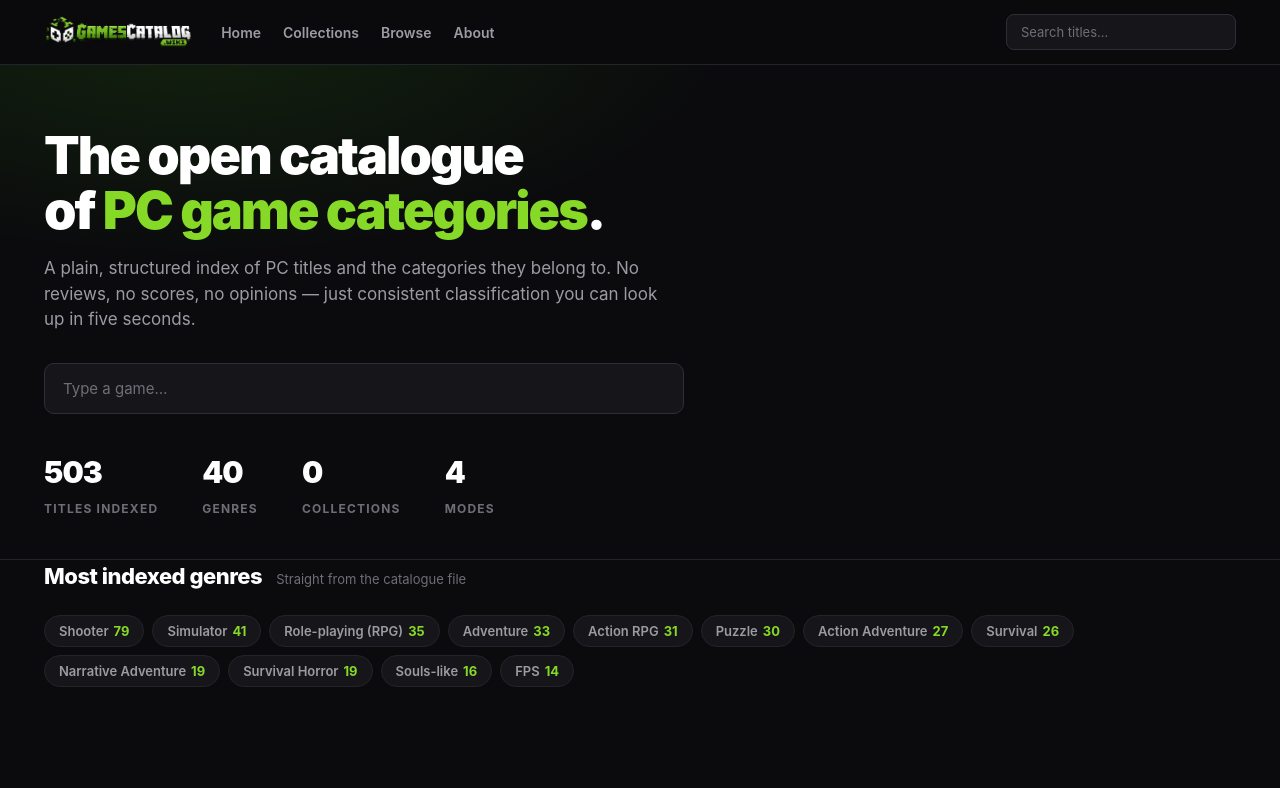
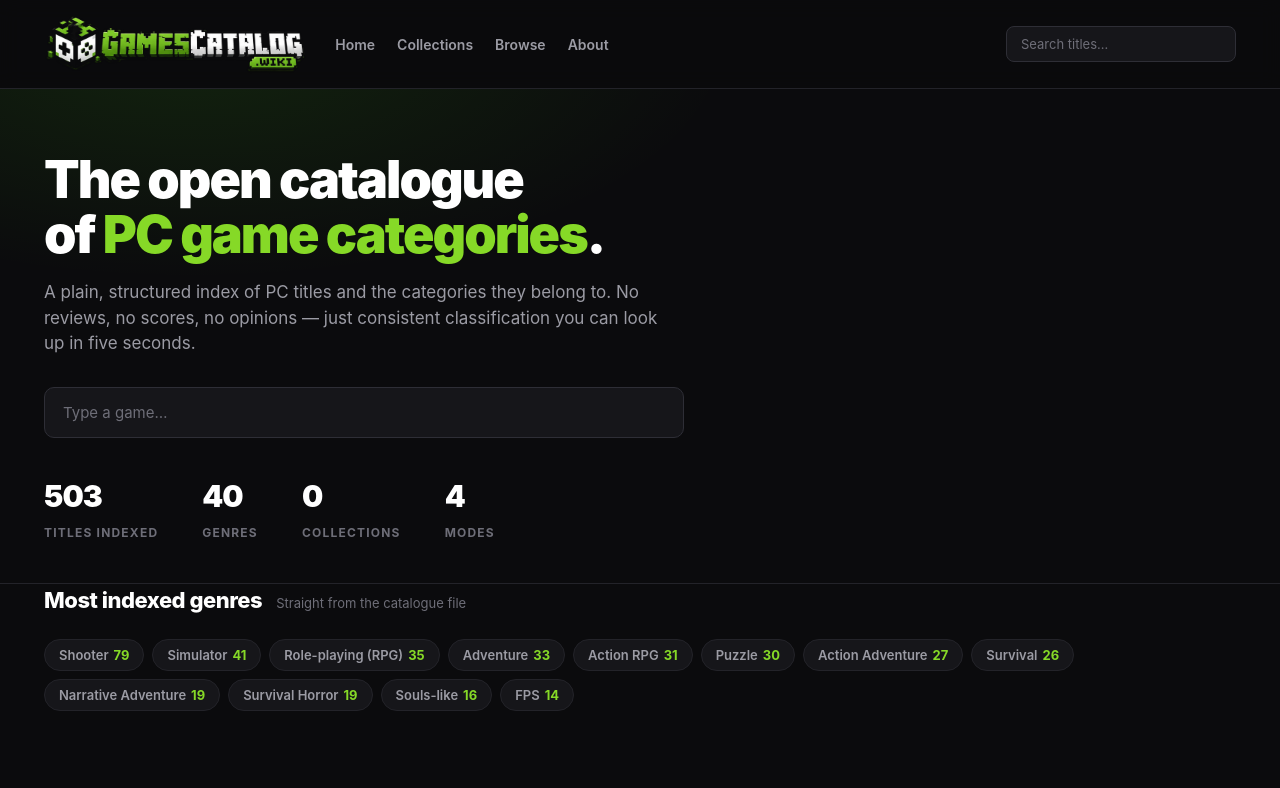
Before and after one commit to Gamescatalogwiki/games_catalog_wiki, a website: page index.html in a window 1280 px wide. Shown: the top 788 px of the page. Drawn offline with Linux system fonts and the light colour scheme.

Commit message:
Add files via upload

```diff
--- a/assets/styles.css
+++ b/assets/styles.css
@@ -21,10 +21,10 @@ a{color:inherit;text-decoration:none}
 /* ---------- header ---------- */
 header{position:sticky;top:0;z-index:50;background:rgba(11,11,13,.92);
   backdrop-filter:blur(10px);border-bottom:1px solid var(--line)}
-.hrow{display:flex;align-items:center;gap:28px;height:64px}
+.hrow{display:flex;align-items:center;gap:28px;height:88px}
 .logo{display:flex;align-items:center;flex:none;line-height:0}
-.logo img{height:34px;width:auto;display:block}
-@media (max-width:640px){.logo img{height:26px}}
+.logo img{height:60px;width:auto;display:block}
+@media (max-width:640px){.hrow{height:64px}.logo img{height:40px}}
 .mark{width:30px;height:30px;border-radius:8px;background:var(--acc);color:#000;
   display:grid;place-items:center;font-size:14px;font-weight:900}
 .logo span{color:var(--mut)}
```
